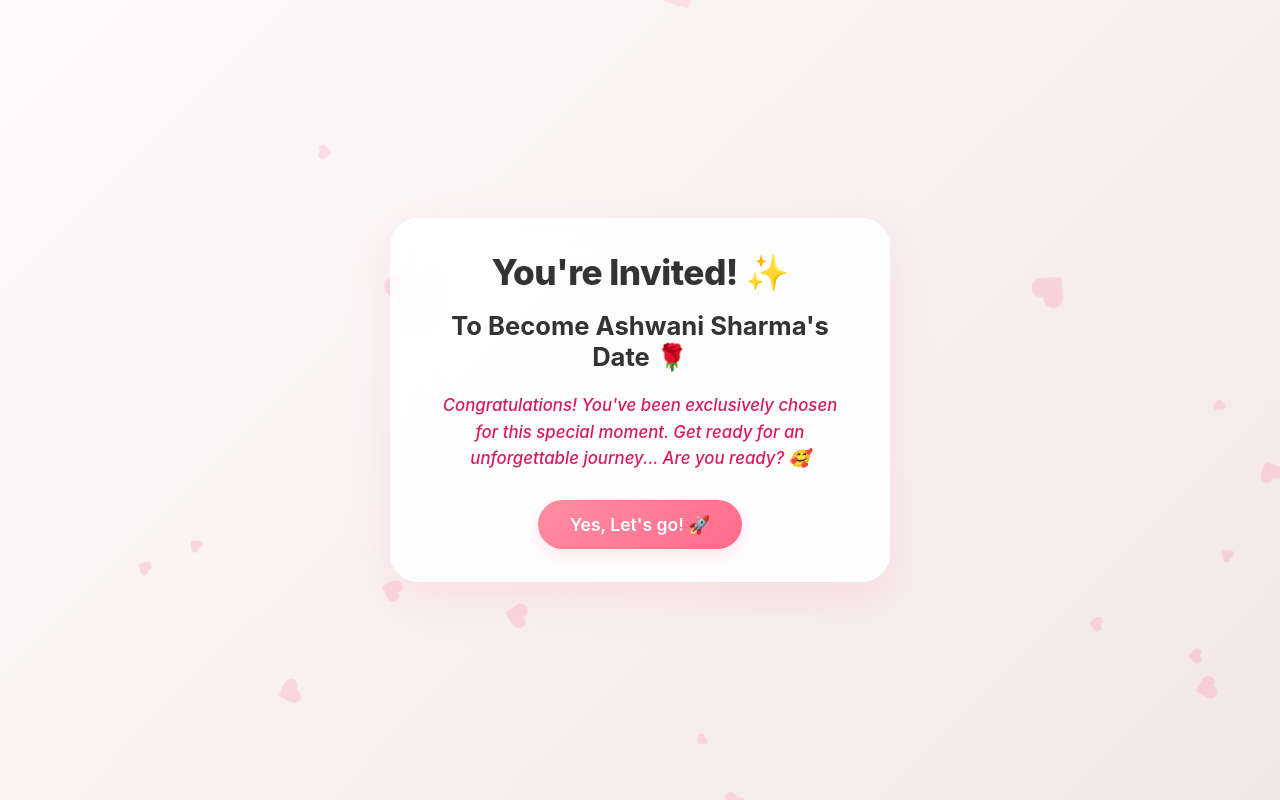
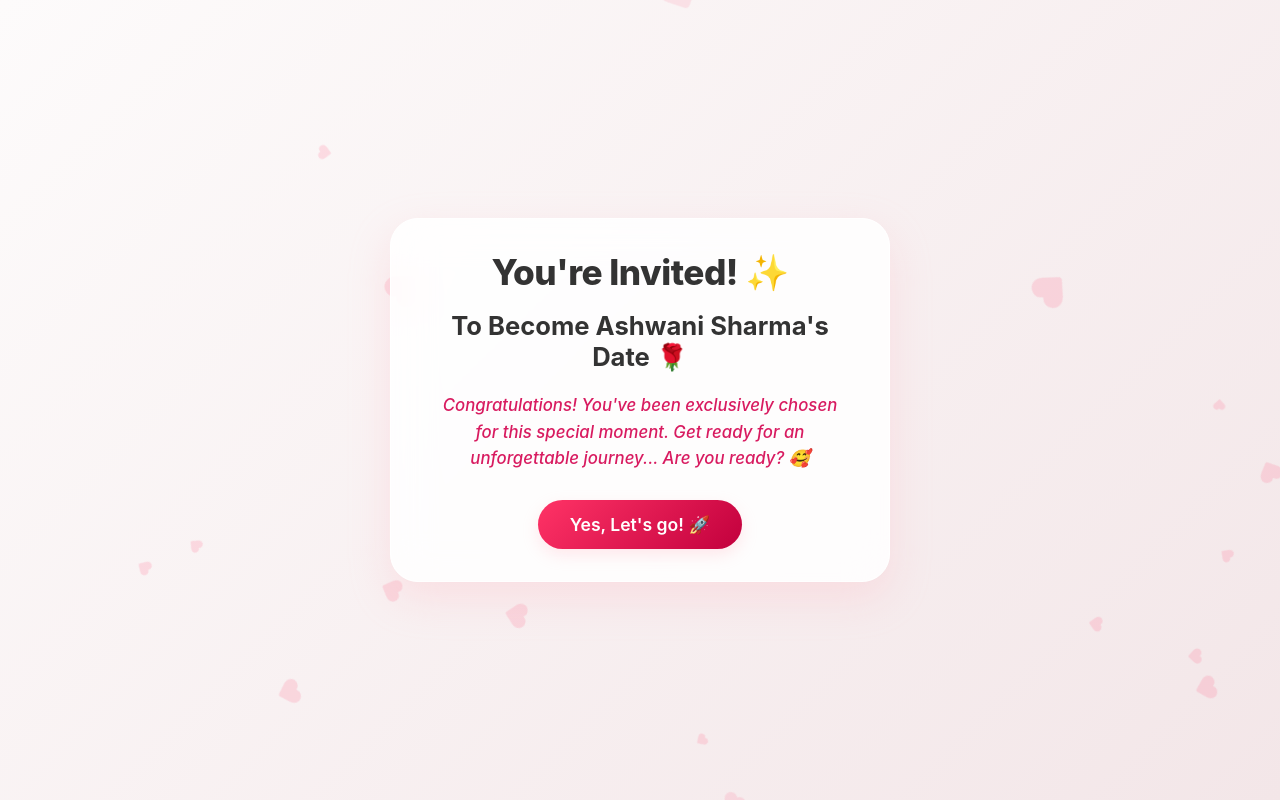
Before and after one commit to nknitishsingh94/Dating-App, a React (Vite) app: page / in a window 1280 px wide. Built offline with nearby package versions, Linux system fonts and the light colour scheme.

Commit message:
style: Make button color darker and richer

```diff
--- a/src/index.css
+++ b/src/index.css
@@ -91,7 +91,7 @@ p {
 
 /* Buttons */
 .btn {
-  background: linear-gradient(135deg, #ff8da1 0%, #ff6b8b 100%);
+  background: linear-gradient(135deg, #ff3366 0%, #c2003d 100%);
   color: white;
   border: none;
   padding: 14px 32px;
```
